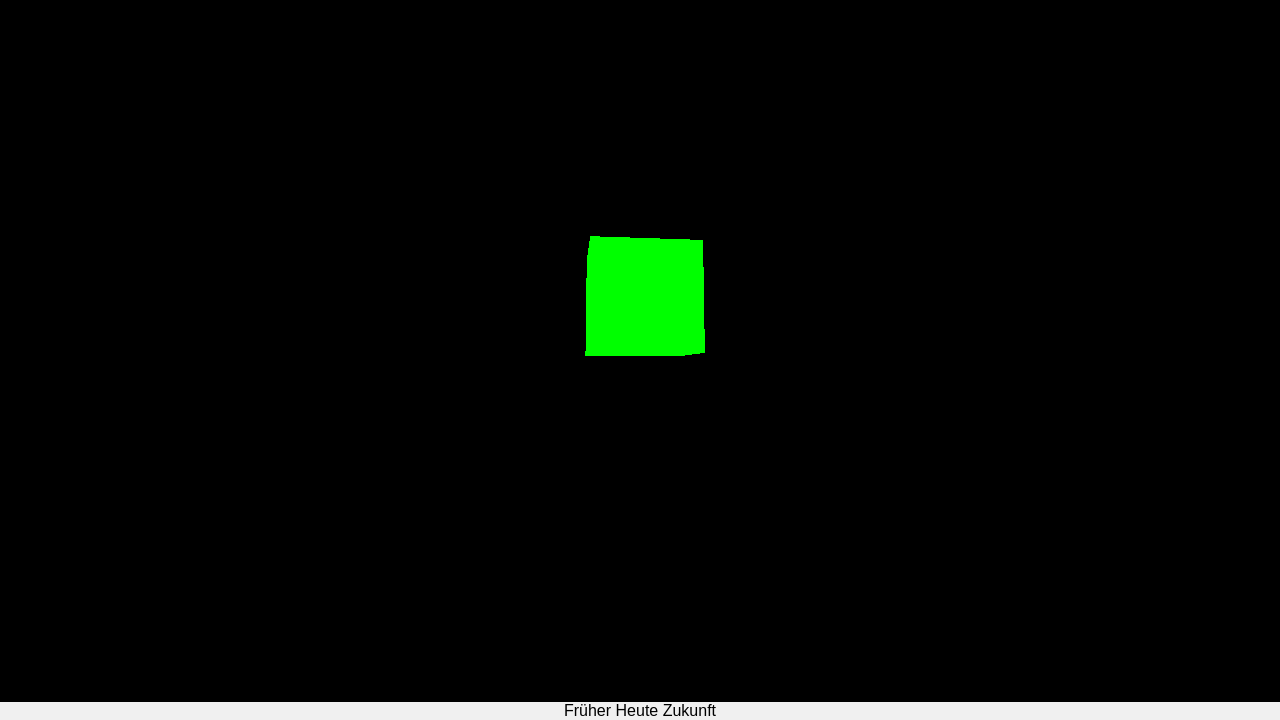
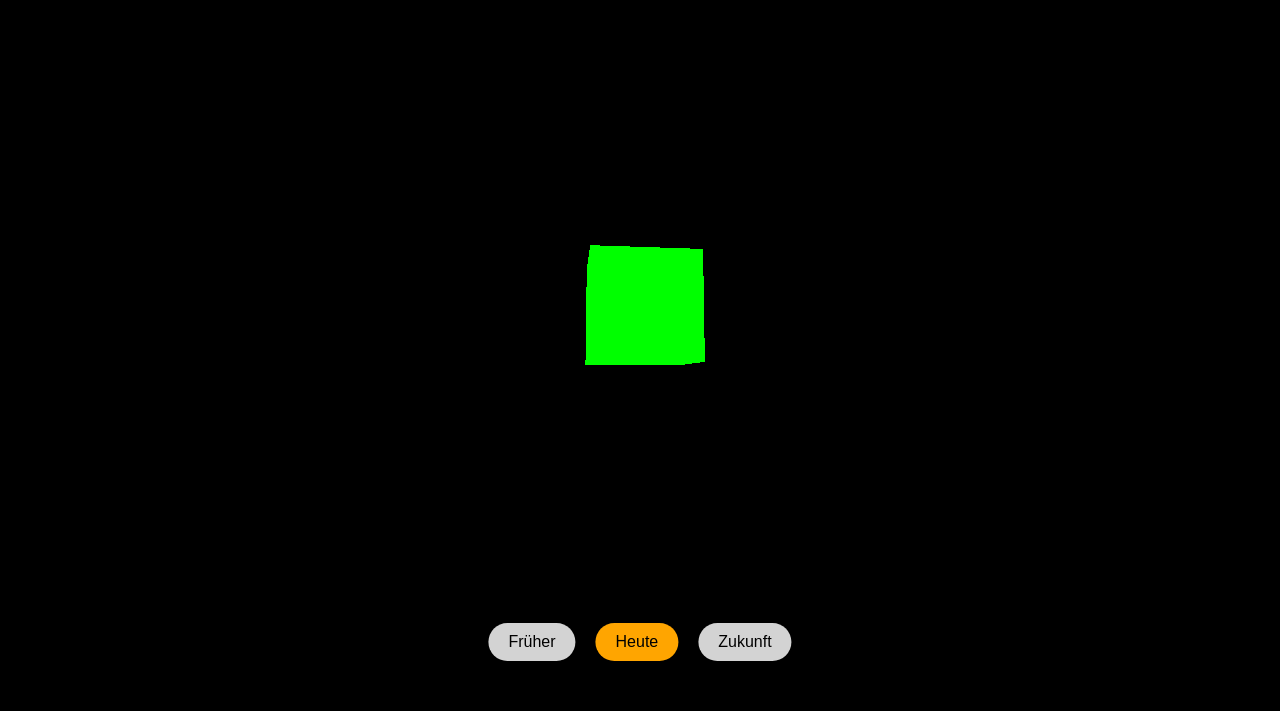
Before and after one commit to JacobRichter85/Web-XR, a plain HTML site: page index.html in a window 1280 px wide. Shown: the part 89-809 px from the top of the page. Drawn offline with nearby package versions, Linux system fonts and the light colour scheme.

Commit message:
Update style.css

```diff
--- a/style.css
+++ b/style.css
@@ -1,18 +1,13 @@
 body {
     margin: 0;
+    font-family: Arial, sans-serif;
     overflow: hidden;
-    font-family: Arial, sans-serif;
-    display: flex;
-    flex-direction: column;
-    align-items: center;
-    justify-content: center;
-    height: 100vh;
-    background-color: #f0f0f0;
 }
 
 h1 {
     position: absolute;
     top: 10px;
+    left: 20px;
     color: #333;
 }
 
@@ -21,3 +16,28 @@ h1 {
     height: 100vh;
     display: block;
 }
+
+.timeline {
+    position: absolute;
+    bottom: 50px;
+    left: 50%;
+    transform: translateX(-50%);
+    display: flex;
+    align-items: center;
+}
+
+.dot {
+    padding: 10px 20px;
+    margin: 0 10px;
+    background-color: lightgray;
+    border-radius: 20px;
+    cursor: pointer;
+}
+
+.dot.active {
+    background-color: orange;
+}
+
+.dot:hover {
+    background-color: darkgray;
+}
```
